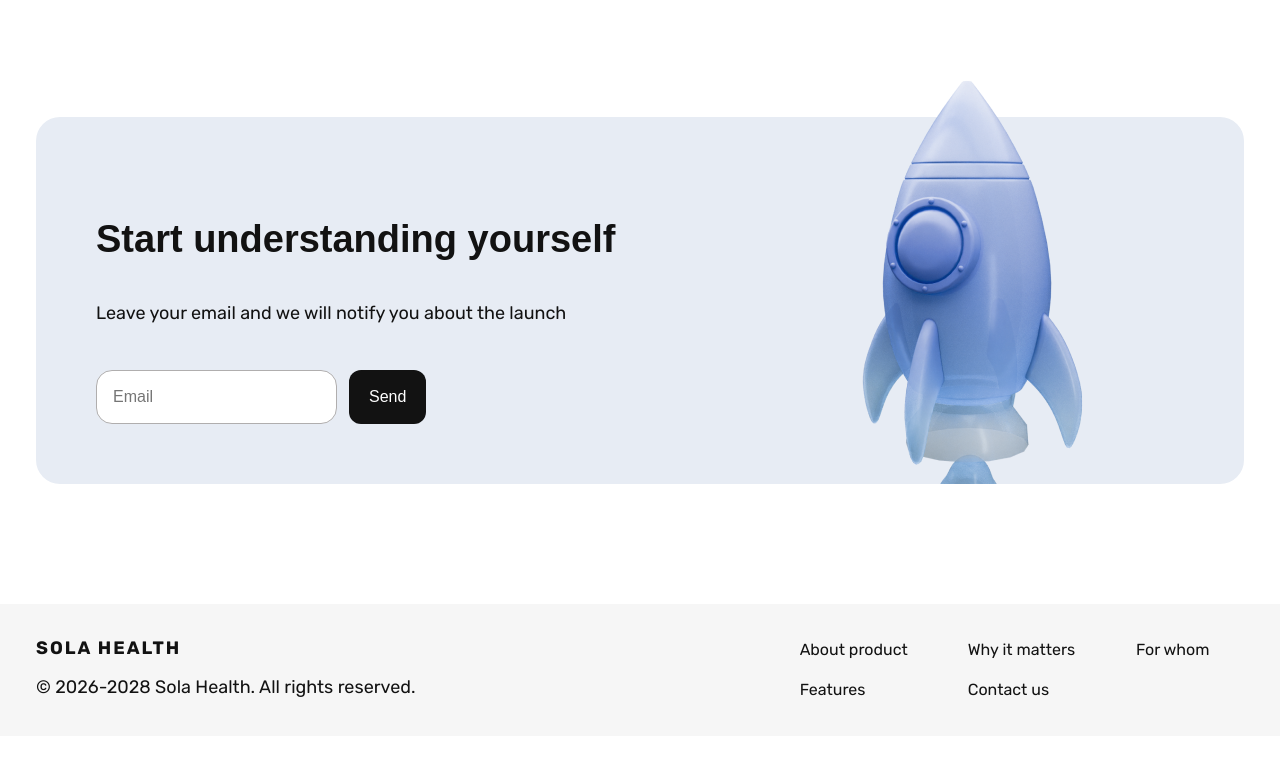
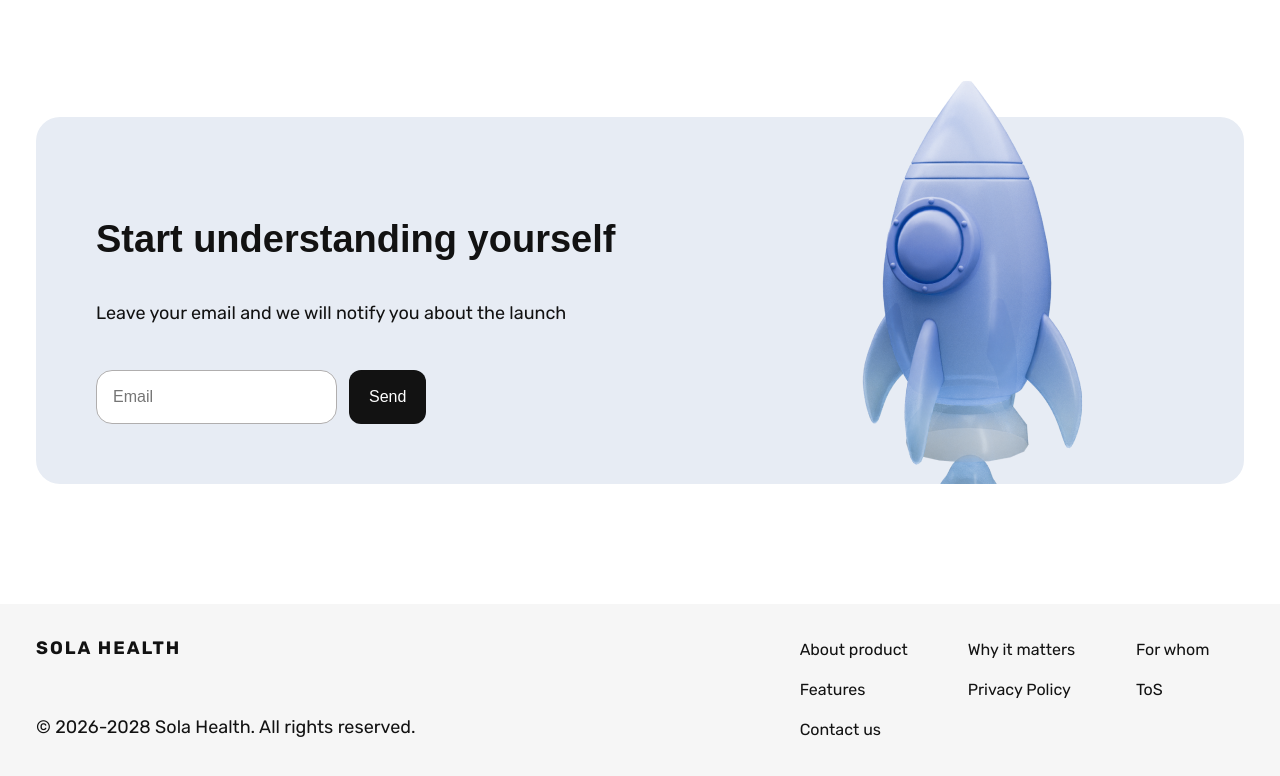
Before and after one commit to agfare/sola-health, a website built with Vite: page src/index.html in a window 1280 px wide. Shown: the part 5308-6084 px from the top of the page. Before the commit the page ends 6044 px from the top, so only its background shows below. Built offline with nearby package versions, Linux system fonts and the light colour scheme; files whose address does not match are found by name.

Commit message:
Update footer.html

```diff
--- a/src/components/footer/footer.html
+++ b/src/components/footer/footer.html
@@ -11,6 +11,8 @@
           <li><a href="#why-it-matters">Why it matters</a></li>
           <li><a href="#for-whom">For whom</a></li>
           <li><a href="#features">Features</a></li>
+          <li><a href="../privacy.html">Privacy Policy</a></li>
+          <li><a href="../tos.html">ToS</a></li>
           <li>
             <a
               href="https://docs.google.com/forms/d/e/1FAIpQLSdC-kvfT5vp0ITUdxSZDyJYExJvkep9kQ4SNvL68xFr8jwW9w/viewform"
```
